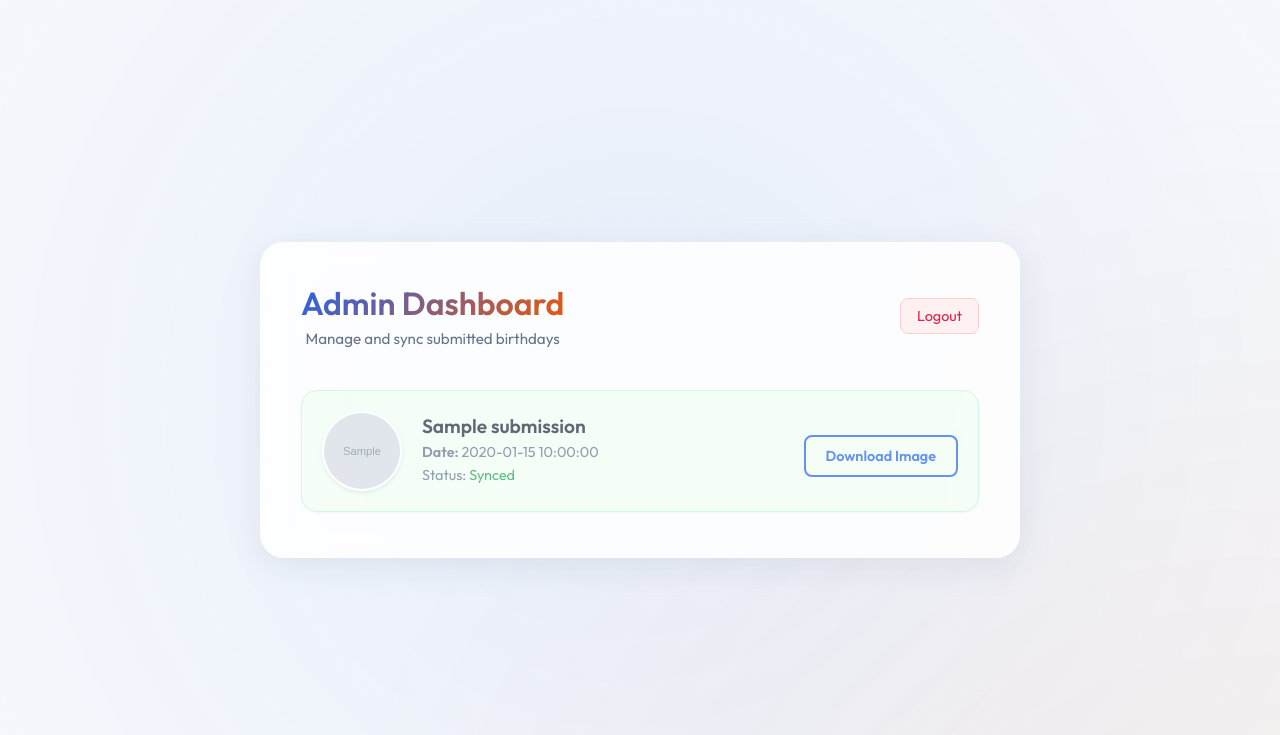
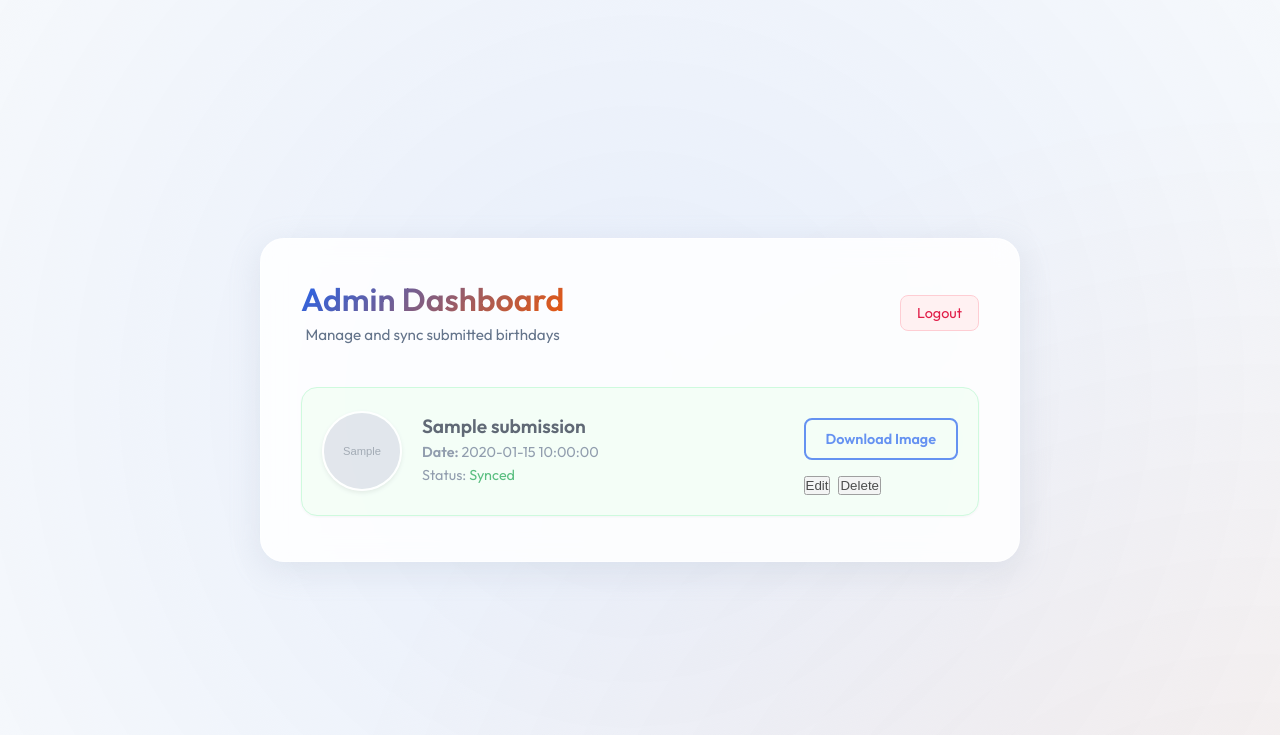
Before and after one commit to JoelAmahdi/birthday-form, a Flask app: page /admin in a window 1280 px wide; the page is wider, and only the part inside the window is pictured. Shown: the top 735 px of that part. Run offline with Flask 3, Linux system fonts and the light colour scheme; the visitor is signed in with stand-in values (Sample User, id 1); grey boxes marked "Sample" are stand-in pictures; a database or web service that is not in the repository returns one stand-in record (values such as "Sample title"); some libraries are stand-ins or nearby versions.

Commit message:
Update admin.html

```diff
--- a/birthday-form/templates/admin.html
+++ b/birthday-form/templates/admin.html
@@ -26,9 +26,9 @@
                         <div class="sub-image">
                             <img src="{{ url_for('uploaded_file', filename=sub.image_path) }}" alt="{{ sub.name }}">
                         </div>
-                        <div class="sub-details">
-                            <h3>{{ sub.name }}</h3>
-                            <p><strong>Date:</strong> {{ sub.date }}</p>
+                        <div class="sub-details" id="details-{{ sub.id }}">
+                            <h3><span class="view-mode-{{ sub.id }}">{{ sub.name }}</span><input type="text" class="edit-mode-{{ sub.id }} edit-input name-input" value="{{ sub.name }}" style="display:none;"></h3>
+                            <p><strong>Date:</strong> <span class="view-mode-{{ sub.id }}">{{ sub.date }}</span><input type="date" class="edit-mode-{{ sub.id }} edit-input date-input" value="{{ sub.date }}" style="display:none;"></p>
                             <p class="sync-status">Status: {% if sub.synced %}<span class="status-success">Synced</span>{% else %}<span class="status-pending">Pending</span>{% endif %}</p>
                         </div>
                         <div class="sub-actions">
@@ -36,6 +36,13 @@
                             <button class="sync-btn" onclick="syncBirthday({{ sub.id }})">Sync to Calendar</button>
                             {% endif %}
                             <a href="{{ url_for('uploaded_file', filename=sub.image_path) }}" download="birthday_image_{{ sub.id }}" class="download-btn">Download Image</a>
+
+                            <div style="display: flex; gap: 8px; margin-top: 8px;">
+                                <button class="action-btn edit-btn view-mode-btn-{{ sub.id }}" onclick="toggleEdit({{ sub.id }}, true)">Edit</button>
+                                <button class="action-btn save-btn edit-mode-btn-{{ sub.id }}" onclick="saveEdit({{ sub.id }})" style="display:none;">Save</button>
+                                <button class="action-btn cancel-btn edit-mode-btn-{{ sub.id }}" onclick="toggleEdit({{ sub.id }}, false)" style="display:none;">Cancel</button>
+                                <button class="action-btn delete-btn view-mode-btn-{{ sub.id }}" onclick="deleteBirthday({{ sub.id }})">Delete</button>
+                            </div>
                         </div>
                     </div>
                     {% endfor %}
@@ -46,6 +53,69 @@
         </div>
     </div>
     <script>
+        function toggleEdit(id, showEdit) {
+            const viewEls = document.querySelectorAll(`.view-mode-${id}`);
+            const editEls = document.querySelectorAll(`.edit-mode-${id}`);
+            const viewBtns = document.querySelectorAll(`.view-mode-btn-${id}`);
+            const editBtns = document.querySelectorAll(`.edit-mode-btn-${id}`);
+
+            viewEls.forEach(el => el.style.display = showEdit ? 'none' : 'inline-block');
+            editEls.forEach(el => el.style.display = showEdit ? 'inline-block' : 'none');
+            viewBtns.forEach(btn => btn.style.display = showEdit ? 'none' : 'inline-block');
+            editBtns.forEach(btn => btn.style.display = showEdit ? 'inline-block' : 'none');
+        }
+
+        async function saveEdit(id) {
+            const card = document.getElementById(`details-${id}`);
+            const name = card.querySelector('.name-input').value;
+            const date = card.querySelector('.date-input').value;
+
+            const formData = new FormData();
+            formData.append('name', name);
+            formData.append('date', date);
+
+            try {
+                const response = await fetch(`/api/edit-birthday/${id}`, {
+                    method: 'POST',
+                    body: formData
+                });
+
+                const result = await response.json();
+
+                if (response.ok) {
+                    // Update view text
+                    const viewEls = card.querySelectorAll(`.view-mode-${id}`);
+                    viewEls[0].innerText = name;
+                    viewEls[1].innerText = date;
+                    toggleEdit(id, false);
+                } else {
+                    alert(result.error || 'Failed to update');
+                }
+            } catch (err) {
+                console.error(err);
+                alert('An error occurred while updating.');
+            }
+        }
+
+        async function deleteBirthday(id) {
+            if (!confirm("Are you sure you want to delete this birthday? This action cannot be undone.")) return;
+
+            try {
+                const response = await fetch(`/api/delete-birthday/${id}`, { method: 'DELETE' });
+                const result = await response.json();
+
+                if (response.ok) {
+                    const card = document.getElementById(`sub-${id}`);
+                    card.remove();
+                } else {
+                    alert(result.error || 'Failed to delete');
+                }
+            } catch (err) {
+                console.error(err);
+                alert('An error occurred while deleting.');
+            }
+        }
+
         async function syncBirthday(id) {
             const btn = document.querySelector(`#sub-${id} .sync-btn`);
             btn.disabled = true;
@@ -60,7 +130,6 @@
                     card.classList.add('synced-card');
                     card.querySelector('.sync-status').innerHTML = 'Status: <span class="status-success">Synced</span>';
                     btn.remove();
-                    // alert(result.message); // removed alert to make it smoother
                 } else {
                     alert(result.error || 'Failed to sync');
                     btn.disabled = false;
```
